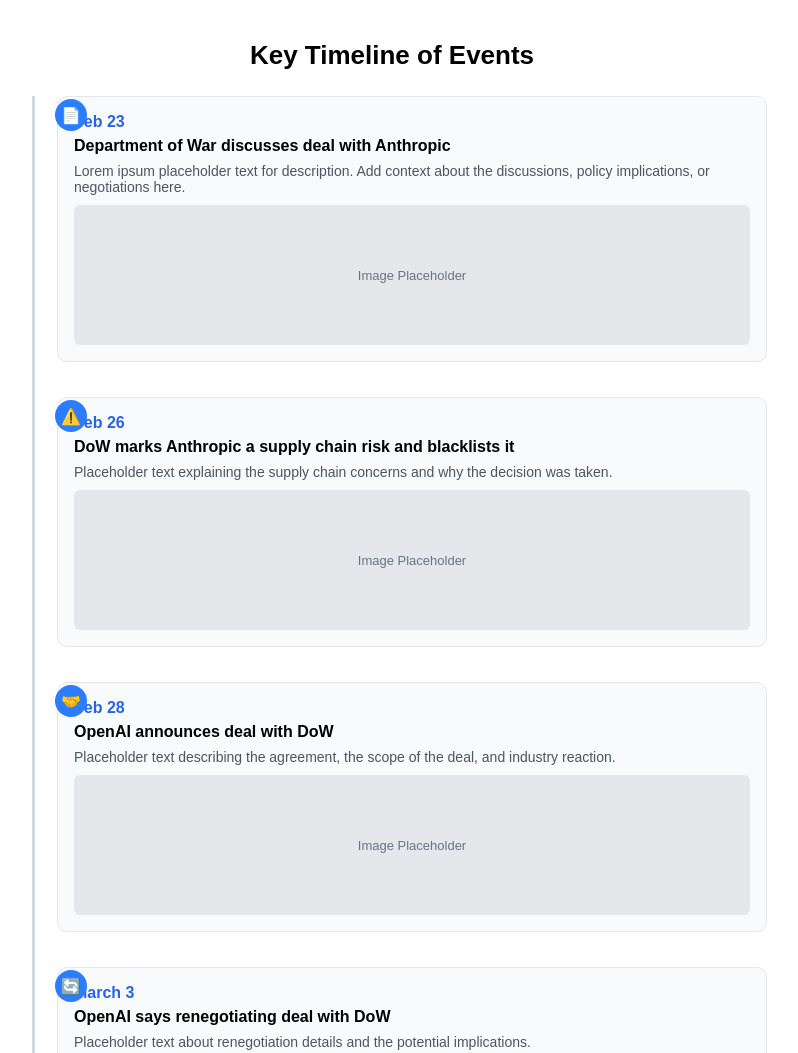
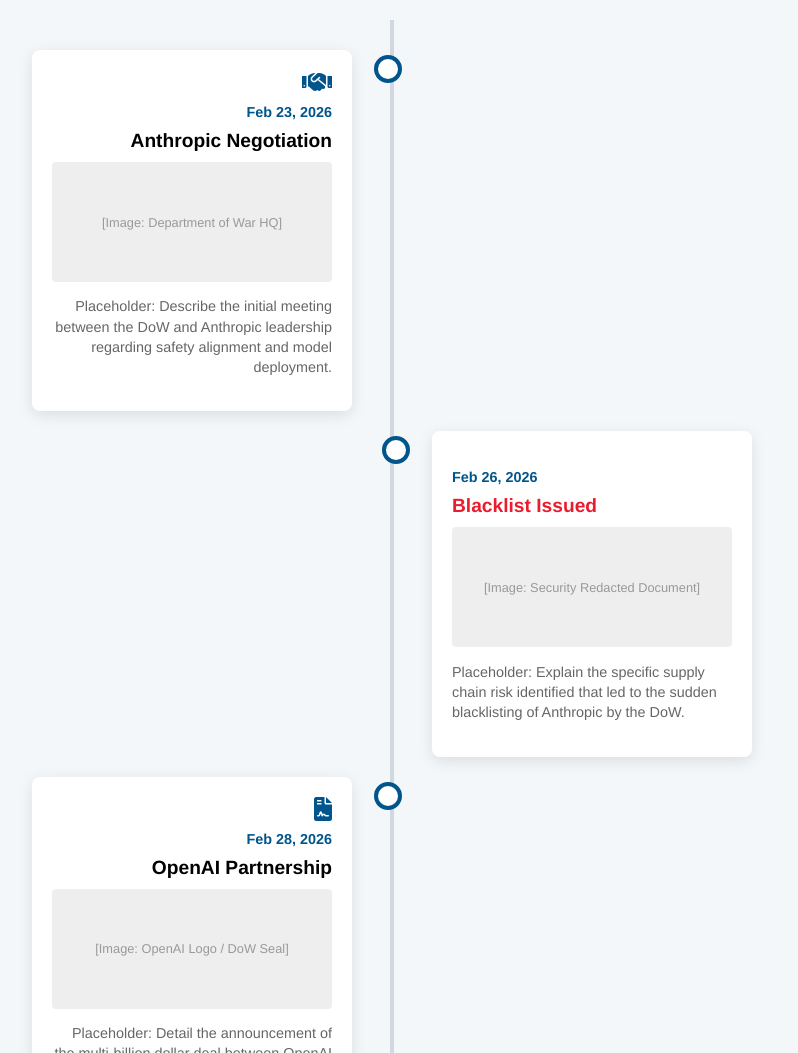
Before and after one commit to penugondaz/forbesindia, a plain HTML site: page timeline-ai-events.html in a window 1280 px wide. Shown: the top 1053 px of the page, without its empty margins (248-1046 px from the left). Drawn offline with Linux system fonts and the light colour scheme.

Commit message:
Update timeline-ai-events.html

```diff
--- a/timeline-ai-events.html
+++ b/timeline-ai-events.html
@@ -1,166 +1,170 @@
+<!DOCTYPE html>
+<html lang="en">
+<head>
+    <meta charset="UTF-8">
+    <meta name="viewport" content="width=device-width, initial-scale=1.0">
+    <title>AI Geopolitics Timeline</title>
+    <link href="https://cdnjs.cloudflare.com/ajax/libs/font-awesome/6.0.0/css/all.min.css" rel="stylesheet">
     <style>
-.timeline-container {
-  max-width: 750px;
-  margin: 40px auto;
-  font-family: Arial, sans-serif;
+        :root {
+            --primary: #00558c; /* Forbes-esque Blue */
+            --accent: #e81d2d;  /* Alert/War Dept Red */
+            --bg: #f4f7f9;
+            --text: #333;
         }
 
-.timeline-title {
-  font-size: 26px;
-  font-weight: 700;
-  margin-bottom: 25px;
-  text-align: center;
+        body {
+            font-family: 'Helvetica Neue', Helvetica, Arial, sans-serif;
+            background-color: var(--bg);
+            margin: 0;
+            padding: 20px;
+            display: flex;
+            justify-content: center;
         }
 
         .timeline {
             position: relative;
-  padding-left: 40px;
+            max-width: 800px;
+            width: 100%;
+            padding: 20px 0;
         }
 
-.timeline::before {
-  content: "";
+        /* The vertical line */
+        .timeline::after {
+            content: '';
             position: absolute;
-  left: 15px;
+            width: 4px;
+            background-color: #d1d8e0;
             top: 0;
-  width: 3px;
-  height: 100%;
-  background: #d0d7de;
+            bottom: 0;
+            left: 50%;
+            margin-left: -2px;
         }
 
-.timeline-event {
+        .container {
+            padding: 10px 40px;
             position: relative;
-  margin-bottom: 35px;
-  transition: transform 0.25s ease;
+            background-color: inherit;
+            width: 50%;
+            box-sizing: border-box;
         }
 
-.timeline-event:hover {
-  transform: translateX(6px);
+        /* Circles on the timeline */
+        .container::after {
+            content: '';
+            position: absolute;
+            width: 20px;
+            height: 20px;
+            right: -10px;
+            background-color: white;
+            border: 4px solid var(--primary);
+            top: 15px;
+            border-radius: 50%;
+            z-index: 1;
         }
 
-.timeline-icon {
-  position: absolute;
-  left: -2px;
-  top: 3px;
-  width: 32px;
-  height: 32px;
-  background: #2b7cff;
-  border-radius: 50%;
+        .left { left: 0; text-align: right; }
+        .right { left: 50%; }
+
+        .right::after { left: -10px; }
+
+        .content {
+            padding: 20px;
+            background-color: white;
+            position: relative;
+            border-radius: 8px;
+            box-shadow: 0 4px 15px rgba(0,0,0,0.1);
+            transition: transform 0.3s ease;
+            cursor: pointer;
+        }
+
+        .content:hover {
+            transform: translateY(-5px);
+            box-shadow: 0 6px 20px rgba(0,0,0,0.15);
+        }
+
+        .date {
+            font-weight: bold;
+            color: var(--primary);
+            display: block;
+            margin-bottom: 5px;
+            font-size: 0.9rem;
+        }
+
+        .icon {
+            font-size: 1.5rem;
+            margin-bottom: 10px;
+            color: var(--primary);
+        }
+
+        .placeholder-img {
+            width: 100%;
+            height: 120px;
+            background: #eee;
+            margin: 10px 0;
             display: flex;
             align-items: center;
             justify-content: center;
-  color: white;
-  font-size: 16px;
+            color: #999;
+            font-size: 0.8rem;
+            border-radius: 4px;
         }
 
-.timeline-card {
-  background: #f8fafc;
-  padding: 16px;
-  border-radius: 10px;
-  border: 1px solid #e5e7eb;
-}
+        h3 { margin: 10px 0; font-size: 1.2rem; }
+        p { font-size: 0.9rem; line-height: 1.4; color: #666; }
 
-.timeline-date {
-  font-weight: 700;
-  color: #2563eb;
-  margin-bottom: 6px;
-}
-
-.timeline-headline {
-  font-size: 16px;
-  font-weight: 600;
-  margin-bottom: 8px;
-}
-
-.timeline-description {
-  font-size: 14px;
-  color: #4b5563;
-  margin-bottom: 10px;
-}
-
-.timeline-image {
-  width: 100%;
-  height: 140px;
-  background: #e5e7eb;
-  border-radius: 6px;
-  display: flex;
-  align-items: center;
-  justify-content: center;
-  color: #6b7280;
-  font-size: 13px;
-}
-
-@media (max-width: 600px) {
-  .timeline-container {
-    padding: 10px;
-  }
+        /* Responsive adjustment */
+        @media screen and (max-width: 600px) {
+            .timeline::after { left: 31px; }
+            .container { width: 100%; padding-left: 70px; padding-right: 25px; text-align: left; }
+            .container::after { left: 21px; }
+            .right { left: 0%; }
         }
     </style>
-
-<div class="timeline-container">
-
-<div class="timeline-title">Key Timeline of Events</div>
+</head>
+<body>
 
 <div class="timeline">
-
-<!-- EVENT 1 -->
-<div class="timeline-event">
-<div class="timeline-icon">📄</div>
-<div class="timeline-card">
-<div class="timeline-date">Feb 23</div>
-<div class="timeline-headline">
-Department of War discusses deal with Anthropic
-</div>
-<div class="timeline-description">
-Lorem ipsum placeholder text for description. Add context about the discussions, policy implications, or negotiations here.
-</div>
-<div class="timeline-image">Image Placeholder</div>
+    <div class="container left">
+        <div class="content">
+            <i class="fa-solid fa-handshake icon"></i>
+            <span class="date">Feb 23, 2026</span>
+            <h3>Anthropic Negotiation</h3>
+            <div class="placeholder-img">[Image: Department of War HQ]</div>
+            <p>Placeholder: Describe the initial meeting between the DoW and Anthropic leadership regarding safety alignment and model deployment.</p>
         </div>
     </div>
 
-<!-- EVENT 2 -->
-<div class="timeline-event">
-<div class="timeline-icon">⚠️</div>
-<div class="timeline-card">
-<div class="timeline-date">Feb 26</div>
-<div class="timeline-headline">
-DoW marks Anthropic a supply chain risk and blacklists it
-</div>
-<div class="timeline-description">
-Placeholder text explaining the supply chain concerns and why the decision was taken.
-</div>
-<div class="timeline-image">Image Placeholder</div>
+    <div class="container right">
+        <div class="content">
+            <i class="fa-solid fa-shield-halved icon" style="color: var(--accent);"></i>
+            <span class="date">Feb 26, 2026</span>
+            <h3 style="color: var(--accent);">Blacklist Issued</h3>
+            <div class="placeholder-img">[Image: Security Redacted Document]</div>
+            <p>Placeholder: Explain the specific supply chain risk identified that led to the sudden blacklisting of Anthropic by the DoW.</p>
         </div>
     </div>
 
-<!-- EVENT 3 -->
-<div class="timeline-event">
-<div class="timeline-icon">🤝</div>
-<div class="timeline-card">
-<div class="timeline-date">Feb 28</div>
-<div class="timeline-headline">
-OpenAI announces deal with DoW
-</div>
-<div class="timeline-description">
-Placeholder text describing the agreement, the scope of the deal, and industry reaction.
-</div>
-<div class="timeline-image">Image Placeholder</div>
+    <div class="container left">
+        <div class="content">
+            <i class="fa-solid fa-file-contract icon"></i>
+            <span class="date">Feb 28, 2026</span>
+            <h3>OpenAI Partnership</h3>
+            <div class="placeholder-img">[Image: OpenAI Logo / DoW Seal]</div>
+            <p>Placeholder: Detail the announcement of the multi-billion dollar deal between OpenAI and the Department of War.</p>
         </div>
     </div>
 
-<!-- EVENT 4 -->
-<div class="timeline-event">
-<div class="timeline-icon">🔄</div>
-<div class="timeline-card">
-<div class="timeline-date">March 3</div>
-<div class="timeline-headline">
-OpenAI says renegotiating deal with DoW
+    <div class="container right">
+        <div class="content">
+            <i class="fa-solid fa-rotate icon"></i>
+            <span class="date">March 3, 2026</span>
+            <h3>Terms Renegotiated</h3>
+            <div class="placeholder-img">[Image: Market Reaction Chart]</div>
+            <p>Placeholder: Analyze why OpenAI moved to renegotiate the deal just days after the initial announcement.</p>
         </div>
-<div class="timeline-description">
-Placeholder text about renegotiation details and the potential implications.
-</div>
-<div class="timeline-image">Image Placeholder</div>
     </div>
 </div>
 
-</div>
-</div>
+</body>
+</html>
```
Lines whose indentation alone changed are shown as unchanged.
